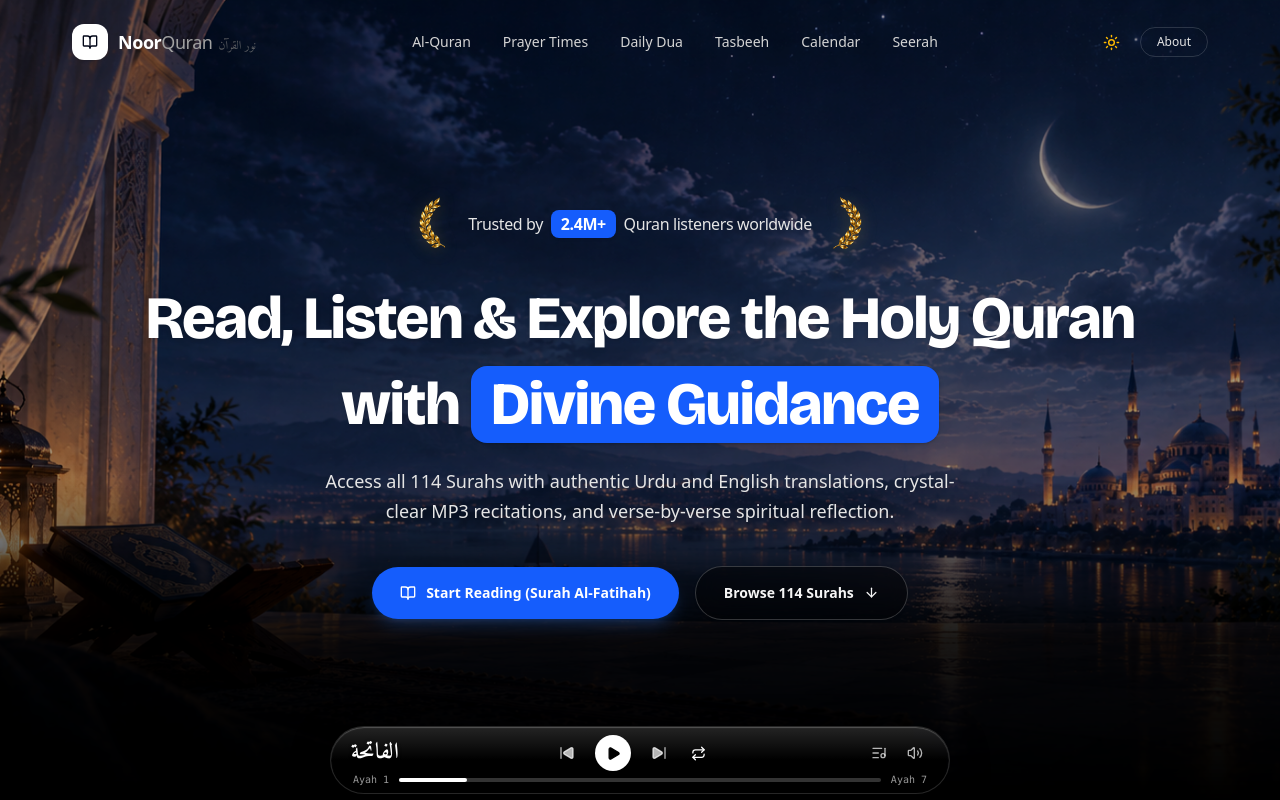
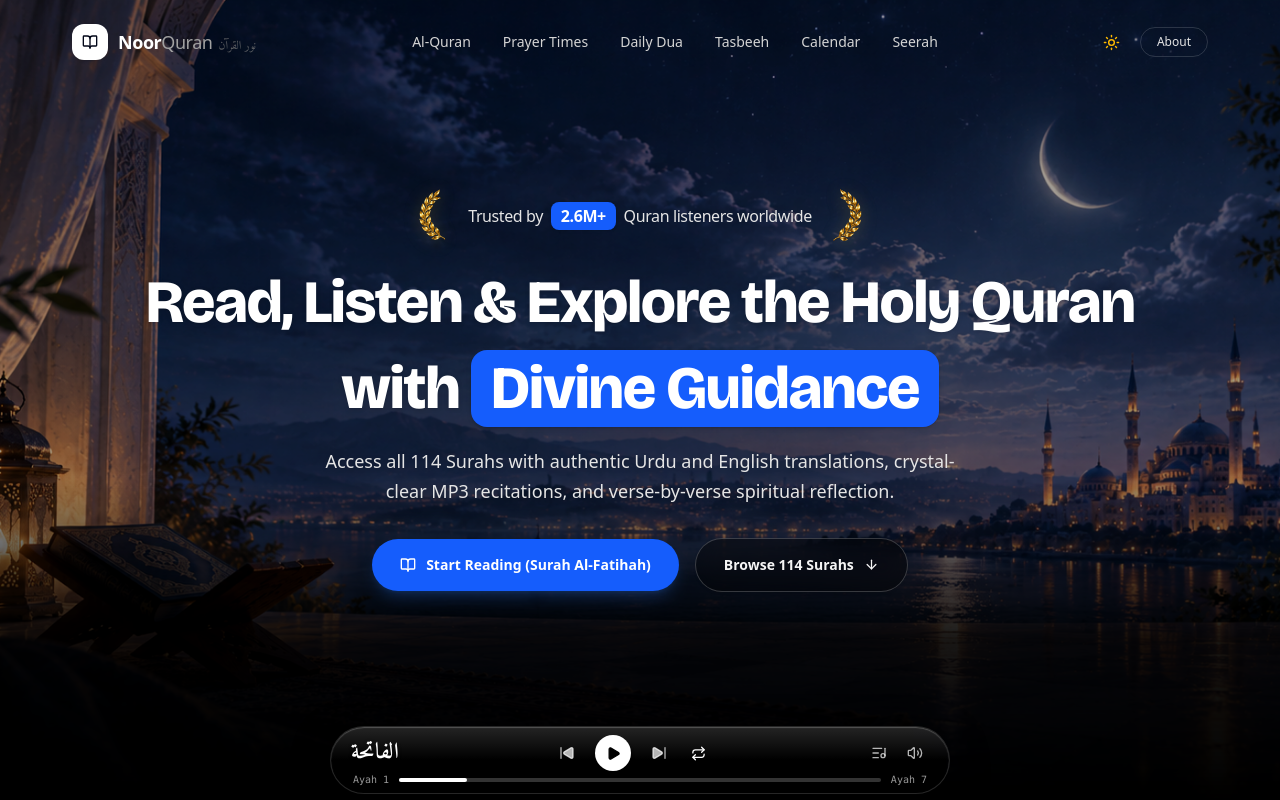
Before and after one commit to Abdullahja5558/noor-alquran, a Next.js app: page / in a window 1280 px wide. Shown: the top 800 px of the page. Built offline with nearby package versions, Linux system fonts and the light colour scheme; no server answers; a web font is replaced by a local one.

Commit message:
updated the hero section

```diff
--- a/components/Hero.tsx
+++ b/components/Hero.tsx
@@ -1,8 +1,9 @@
 "use client";
 
-import React, { useState, useMemo } from "react";
+import React, { useState, useMemo, useEffect } from "react";
 import Link from "next/link";
 import Image from "next/image";
+import { motion } from "framer-motion";
 import {
   BookOpen,
   ArrowDown,
@@ -15,10 +16,48 @@ import { ALL_SURAHS_META, SurahStaticMeta } from "@/components/surahMeta";
 
 const INITIAL_COUNT = 10;
 
-function TrustBadge() {
+function getDynamicListenersCount(): string {
+  const START_DATE = new Date("2026-10-01T00:00:00Z").getTime();
+  const BASE_COUNT = 2.6;
+  const now = Date.now();
+  const elapsedDays = Math.max(0, Math.floor((now - START_DATE) / (1000 * 60 * 60 * 24)));
+
+  let currentCount = BASE_COUNT;
+  let remainingDays = elapsedDays;
+  let seed = 42;
+
+  while (remainingDays > 0) {
+    seed = (seed * 9301 + 49297) % 233280;
+    const intervalDays = 14 + (seed % 17);
+    if (remainingDays >= intervalDays) {
+      currentCount = Math.round((currentCount + 0.1) * 10) / 10;
+      remainingDays -= intervalDays;
+    } else {
+      break;
+    }
+  }
+
+  return `${currentCount.toFixed(1)}M+`;
+}
+
+function TrustBadge({ isMobile }: { isMobile: boolean }) {
+  const [listenerCount, setListenerCount] = useState("2.6M+");
+
+  useEffect(() => {
+    setListenerCount(getDynamicListenersCount());
+  }, []);
+
   return (
-    <div className="mb-6 sm:mb-8 inline-flex items-center gap-2 sm:gap-3 select-none">
-      {/* Left Laurel Wreath */}
+    <motion.div
+      initial={{ opacity: 0, y: -6 }}
+      animate={{ opacity: 1, y: 0 }}
+      transition={{
+        duration: isMobile ? 0.35 : 0.65,
+        delay: 0,
+        ease: [0.22, 1, 0.36, 1]
+      }}
+      className="mb-4 sm:mb-6 inline-flex items-center gap-2 sm:gap-3 select-none"
+    >
       <div className="relative w-7 h-10 sm:w-9 sm:h-12 md:w-10 md:h-14 shrink-0">
         <Image
           src="/weather-L.png"
@@ -30,16 +69,14 @@ function TrustBadge() {
         />
       </div>
 
-      {/* Trust Text with Highlighted Blue Pill Span */}
       <p className="text-xs sm:text-sm md:text-base font-medium tracking-tight text-slate-800 dark:text-neutral-200 whitespace-nowrap">
         Trusted by{" "}
         <span className="inline-block whitespace-nowrap bg-[#155DFC] text-white font-bold px-2 sm:px-2.5 py-0.5 rounded-lg shadow-sm mx-1">
-          2.4M+
+          {listenerCount}
         </span>{" "}
         Quran listeners worldwide
       </p>
 
-      {/* Right Laurel Wreath */}
       <div className="relative w-7 h-10 sm:w-9 sm:h-12 md:w-10 md:h-14 shrink-0">
         <Image
           src="/weather-R.png"
@@ -50,15 +87,24 @@ function TrustBadge() {
           priority
         />
       </div>
-    </div>
+    </motion.div>
   );
 }
 
 export default function Hero() {
   const [searchQuery, setSearchQuery] = useState("");
   const [showAll, setShowAll] = useState(false);
+  const [isMobile, setIsMobile] = useState(false);
 
-  // Filter Surahs based on search query
+  useEffect(() => {
+    const checkMobile = () => {
+      setIsMobile(window.innerWidth < 640);
+    };
+    checkMobile();
+    window.addEventListener("resize", checkMobile);
+    return () => window.removeEventListener("resize", checkMobile);
+  }, []);
+
   const filteredSurahs = useMemo(() => {
     const q = searchQuery.trim().toLowerCase();
     if (!q) return ALL_SURAHS_META;
@@ -73,7 +119,6 @@ export default function Hero() {
     });
   }, [searchQuery]);
 
-  // Determine which Surahs to display
   const displayedSurahs = useMemo(() => {
     if (searchQuery.trim()) {
       return filteredSurahs;
@@ -83,11 +128,10 @@ export default function Hero() {
 
   return (
     <div className="relative w-full">
-      {/* --- 100vh HERO SCREEN (Responsive for Mobile, Tablet & Desktop) --- */}
-      <section className="relative w-full min-h-[100dvh] flex flex-col justify-center items-center text-center px-4 sm:px-6 md:px-8 pt-20 sm:pt-24 pb-24 sm:pb-28 md:pb-20 overflow-hidden">
-        {/* --- HERO BACKGROUND IMAGES (Light & Dark Mode + Soft Bottom Fade) --- */}
+      {/* 100vh Hero Section */}
+      <section className="relative w-full min-h-[100dvh] flex flex-col justify-center items-center text-center px-4 sm:px-6 md:px-8 pt-14 sm:pt-16 pb-20 sm:pb-24 overflow-hidden">
+        {/* Background Images */}
         <div className="absolute inset-0 pointer-events-none select-none z-0">
-          {/* Light Mode Hero Image */}
           <Image
             src="/bg-hero-light.png"
             alt="Hero background light"
@@ -97,7 +141,6 @@ export default function Hero() {
             className="object-cover object-center dark:hidden"
           />
 
-          {/* Dark Mode Hero Image */}
           <Image
             src="/bg-hero-dark.png"
             alt="Hero background dark"
@@ -107,19 +150,25 @@ export default function Hero() {
             className="object-cover object-center hidden dark:block"
           />
 
-          {/* Contrast Scrim for Superior Text Readability on all screens */}
           <div className="absolute inset-0 bg-white/25 dark:bg-black/35 backdrop-blur-[0.5px]" />
-
-          {/* Soft Bottom Shadow / Gradient (Smooth transition into the page, no sharp line) */}
           <div className="absolute inset-x-0 bottom-0 h-40 sm:h-64 md:h-80 bg-gradient-to-t from-[#f8fafc] dark:from-[#000000] via-[#f8fafc]/80 dark:via-[#000000]/85 to-transparent" />
         </div>
 
         {/* Hero Content Container */}
-        <div className="relative z-10 max-w-6xl mx-auto w-full flex flex-col items-center">
-          <TrustBadge />
+        <div className="relative z-10 max-w-6xl mx-auto w-full flex flex-col items-center -mt-6 sm:-mt-8 md:mt-2 lg:mt-3">
+          <TrustBadge isMobile={isMobile} />
 
-          {/* Responsive Heading with Bricolage Grotesque font */}
-          <h1 className="font-heading text-2xl sm:text-4xl md:text-5xl lg:text-[54px] xl:text-[60px] font-extrabold tracking-tight text-slate-900 dark:text-white leading-[1.22] sm:leading-[1.16] max-w-5xl mx-auto drop-shadow-sm text-balance">
+          {/* Heading: Snappy on mobile, gentle on desktop */}
+          <motion.h1
+            initial={{ opacity: 0, y: isMobile ? 8 : 14 }}
+            animate={{ opacity: 1, y: 0 }}
+            transition={{
+              duration: isMobile ? 0.38 : 0.75,
+              delay: isMobile ? 0.05 : 0.1,
+              ease: [0.22, 1, 0.36, 1]
+            }}
+            className="font-heading text-2xl sm:text-4xl md:text-5xl lg:text-[54px] xl:text-[60px] font-extrabold tracking-tight text-slate-900 dark:text-white leading-[1.22] sm:leading-[1.16] max-w-5xl mx-auto drop-shadow-sm text-balance"
+          >
             <span className="block md:whitespace-nowrap">
               Read, Listen & Explore the Holy Quran
             </span>
@@ -129,15 +178,33 @@ export default function Hero() {
                 Divine Guidance
               </span>
             </span>
-          </h1>
+          </motion.h1>
 
-          {/* Subtitle / Paragraph */}
-          <p className="mt-3.5 sm:mt-6 text-xs sm:text-base md:text-lg text-slate-700 dark:text-neutral-200 max-w-xl md:max-w-2xl mx-auto font-normal leading-relaxed px-2 drop-shadow-sm">
+          {/* Subtitle */}
+          <motion.p
+            initial={{ opacity: 0, y: isMobile ? 6 : 12 }}
+            animate={{ opacity: 1, y: 0 }}
+            transition={{
+              duration: isMobile ? 0.38 : 0.75,
+              delay: isMobile ? 0.1 : 0.2,
+              ease: [0.22, 1, 0.36, 1]
+            }}
+            className="mt-3 sm:mt-5 text-xs sm:text-base md:text-lg text-slate-700 dark:text-neutral-200 max-w-xl md:max-w-2xl mx-auto font-normal leading-relaxed px-2 drop-shadow-sm"
+          >
             Access all 114 Surahs with authentic Urdu and English translations, crystal-clear MP3 recitations, and verse-by-verse spiritual reflection.
-          </p>
+          </motion.p>
 
-          {/* Action Buttons (Responsive on Mobile / Tablet / Desktop) */}
-          <div className="mt-7 sm:mt-10 flex flex-col sm:flex-row items-center justify-center gap-3 sm:gap-4 w-full sm:w-auto px-2 sm:px-0 max-w-md sm:max-w-none">
+          {/* Action Buttons */}
+          <motion.div
+            initial={{ opacity: 0, y: isMobile ? 6 : 10 }}
+            animate={{ opacity: 1, y: 0 }}
+            transition={{
+              duration: isMobile ? 0.35 : 0.7,
+              delay: isMobile ? 0.14 : 0.28,
+              ease: [0.22, 1, 0.36, 1]
+            }}
+            className="mt-6 sm:mt-8 flex flex-col sm:flex-row items-center justify-center gap-3 sm:gap-4 w-full sm:w-auto px-2 sm:px-0 max-w-md sm:max-w-none"
+          >
             <Link
               href="/quran/1"
               className="w-full sm:w-auto inline-flex items-center justify-center gap-2.5 px-6 sm:px-7 py-3.5 sm:py-4 rounded-full font-semibold text-xs sm:text-sm bg-[#155DFC] text-white hover:bg-[#124bc9] shadow-lg shadow-blue-500/20 transition-all active:scale-98"
@@ -153,13 +220,12 @@ export default function Hero() {
               <span>Browse 114 Surahs</span>
               <ArrowDown size={15} />
             </a>
-          </div>
+          </motion.div>
         </div>
       </section>
 
-      {/* --- 114 SURAHS EXPLORER SECTION (Below the 100vh Hero) --- */}
+      {/* 114 Surahs Explorer Section */}
       <section id="surah-explorer" className="w-full max-w-7xl mx-auto px-4 sm:px-6 md:px-8 pt-8 pb-20 sm:pb-28 scroll-mt-24">
-        {/* Centered Heading with space and span */}
         <div className="text-center max-w-2xl mx-auto mb-8 sm:mb-10">
           <h2 className="font-heading text-2xl sm:text-3xl md:text-4xl font-extrabold tracking-tight text-slate-900 dark:text-white">
             All{" "}
@@ -208,7 +274,6 @@ export default function Hero() {
                 href={`/quran/${surah.number}`}
                 className="group relative overflow-hidden px-4.5 sm:px-5 md:px-6 py-3.5 sm:py-4 rounded-full bg-white dark:bg-black border border-slate-200/90 dark:border-white/10 hover:border-slate-400 dark:hover:border-neutral-500 transition-colors flex items-center justify-between"
               >
-                {/* Left side: Number badge + Surah English Name & Verses */}
                 <div className="flex items-center gap-3 sm:gap-3.5 min-w-0 z-10">
                   <div className="w-8 h-8 sm:w-9 sm:h-9 rounded-xl bg-slate-50 dark:bg-white/5 border border-slate-200/80 dark:border-white/10 text-[#155DFC] font-bold text-xs flex items-center justify-center shrink-0">
                     {surah.number}
@@ -224,7 +289,6 @@ export default function Hero() {
                   </div>
                 </div>
 
-                {/* Right side: Arabic Name + English Meaning uppercase */}
                 <div className="flex flex-col items-end shrink-0 pl-2 z-10">
                   <span className="font-arabic text-base sm:text-lg font-bold text-slate-900 dark:text-white text-right leading-tight">
                     {arabicTitle}
@@ -234,7 +298,6 @@ export default function Hero() {
                   </span>
                 </div>
 
-                {/* Faint corner number watermark */}
                 <span className="absolute right-4 -bottom-2 text-3xl sm:text-4xl font-black text-slate-100 dark:text-neutral-900/60 pointer-events-none select-none z-0">
                   {surah.number}
                 </span>
--- a/package.json
+++ b/package.json
@@ -11,7 +11,7 @@
   "dependencies": {
     "adhan": "^4.4.3",
     "clsx": "^2.1.1",
-    "framer-motion": "^12.30.0",
+    "framer-motion": "^12.43.0",
     "islamic-utils": "^1.1.1",
     "lenis": "^1.3.26",
     "lucide-react": "^0.563.0",
```
Also changed, not shown: 1 other file (tests, documents, lock files or other folders).
